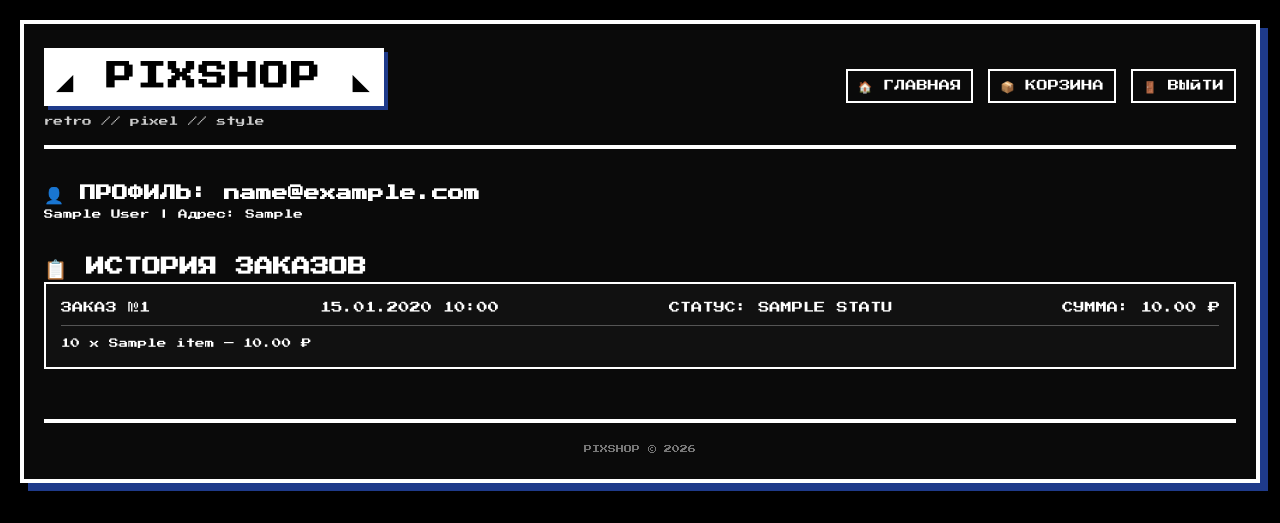
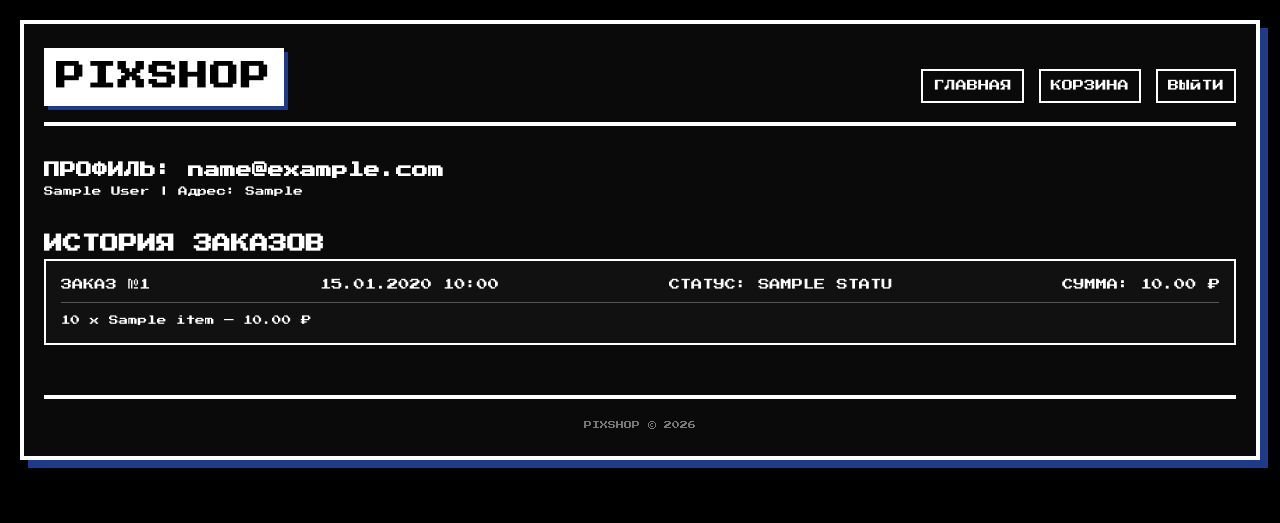
Before and after one commit to xghostyyy/PixShop, a Django app: page /profile/ in a window 1280 px wide. Shown: the top 523 px of the page. Run offline with Django 5.2, Linux system fonts and the light colour scheme; a user stored in the database is signed in; tables that the repository leaves empty hold one stand-in row (values such as "Sample post").

Commit message:
Поправки визуала

```diff
--- a/PixShop/main/templates/main/base.html
+++ b/PixShop/main/templates/main/base.html
@@ -13,10 +13,8 @@
 <div class="container">
     <div class="header">
         <div class="logo">
-            <h1>◢ PIXSHOP ◣</h1>
-            <p>retro // pixel // style</p>
+            <h1>PIXSHOP</h1>
         </div>
-        <button class="burger-btn" type="button" aria-label="Menu">☰</button>
         <div class="nav-links">
             <a href="{% url 'item_list' %}">ГЛАВНАЯ</a>
             <a href="{% url 'catalog' %}">КАТАЛОГ</a>
--- a/PixShop/main/templates/main/index.html
+++ b/PixShop/main/templates/main/index.html
@@ -12,8 +12,7 @@
 <div class="container">
     <div class="header">
         <div class="logo">
-            <h1>◢ PIXSHOP ◣</h1>
-            <p>retro // pixel // style</p>
+            <h1>PIXSHOP</h1>
         </div>
         <div class="nav-links">
             <a href="{% url 'cart_detail' %}">КОРЗИНА</a>
@@ -61,7 +60,6 @@
 
     <div class="footer">
         <p>PIXSHOP © 2026 </p>
-        <p style="margin-top: 8px;">◢ █ █ █ ◣   █ █ █ █ █   ◢ █ █ ◣</p>
     </div>
 </div>
 </body>
--- a/PixShop/main/templates/main/item_detail.html
+++ b/PixShop/main/templates/main/item_detail.html
@@ -11,8 +11,7 @@
 <div class="container" style="max-width: 800px;">
     <div class="header" style="border-bottom: none; margin-bottom: 20px;">
         <div class="logo">
-            <h1>◢ PIXSHOP ◣</h1>
-            <p>retro // pixel // style</p>
+            <h1>PIXSHOP</h1>
         </div>
         <div class="nav-links">
             <a href="{% url 'cart_detail' %}">📦 КОРЗИНА</a>
--- a/PixShop/main/templates/main/profile.html
+++ b/PixShop/main/templates/main/profile.html
@@ -30,20 +30,19 @@
 <div class="container">
     <div class="header">
         <div class="logo">
-            <h1>◢ PIXSHOP ◣</h1>
-            <p>retro // pixel // style</p>
+            <h1>PIXSHOP</h1>
         </div>
         <div class="nav-links">
-            <a href="{% url 'item_list' %}">🏠 ГЛАВНАЯ</a>
-            <a href="{% url 'cart_detail' %}">📦 КОРЗИНА</a>
-            <a href="{% url 'logout' %}">🚪 ВЫЙТИ</a>
+            <a href="{% url 'item_list' %}">ГЛАВНАЯ</a>
+            <a href="{% url 'cart_detail' %}">КОРЗИНА</a>
+            <a href="{% url 'logout' %}">ВЫЙТИ</a>
         </div>
     </div>
 
-    <h2 style="font-size: 1rem;">👤 ПРОФИЛЬ: {{ user.email }}</h2>
+    <h2 style="font-size: 1rem;">ПРОФИЛЬ: {{ user.email }}</h2>
     <p style="font-size: 0.6rem;">{{ user.first_name }} {{ user.last_name }} | Адрес: {{ user.adress }}</p>
 
-    <h3 style="margin-top: 30px;">📋 ИСТОРИЯ ЗАКАЗОВ</h3>
+    <h3 style="margin-top: 30px;">ИСТОРИЯ ЗАКАЗОВ</h3>
     {% if orders %}
         {% for order in orders %}
             <div class="order-card">
--- a/PixShop/main/templates/main/register.html
+++ b/PixShop/main/templates/main/register.html
@@ -45,7 +45,7 @@
 </head>
 <body>
 <div class="container" style="max-width: 600px;">
-    <h1 style="font-size: 1rem;">📝 РЕГИСТРАЦИЯ</h1>
+    <h1 style="font-size: 1rem;">РЕГИСТРАЦИЯ</h1>
     <form method="post" style="margin-top: 30px;">
         {% csrf_token %}
         {{ form.as_p }}
```
Also changed, not shown: PixShop/main/templates/main/order_conf.html (+4 -4 lines).
